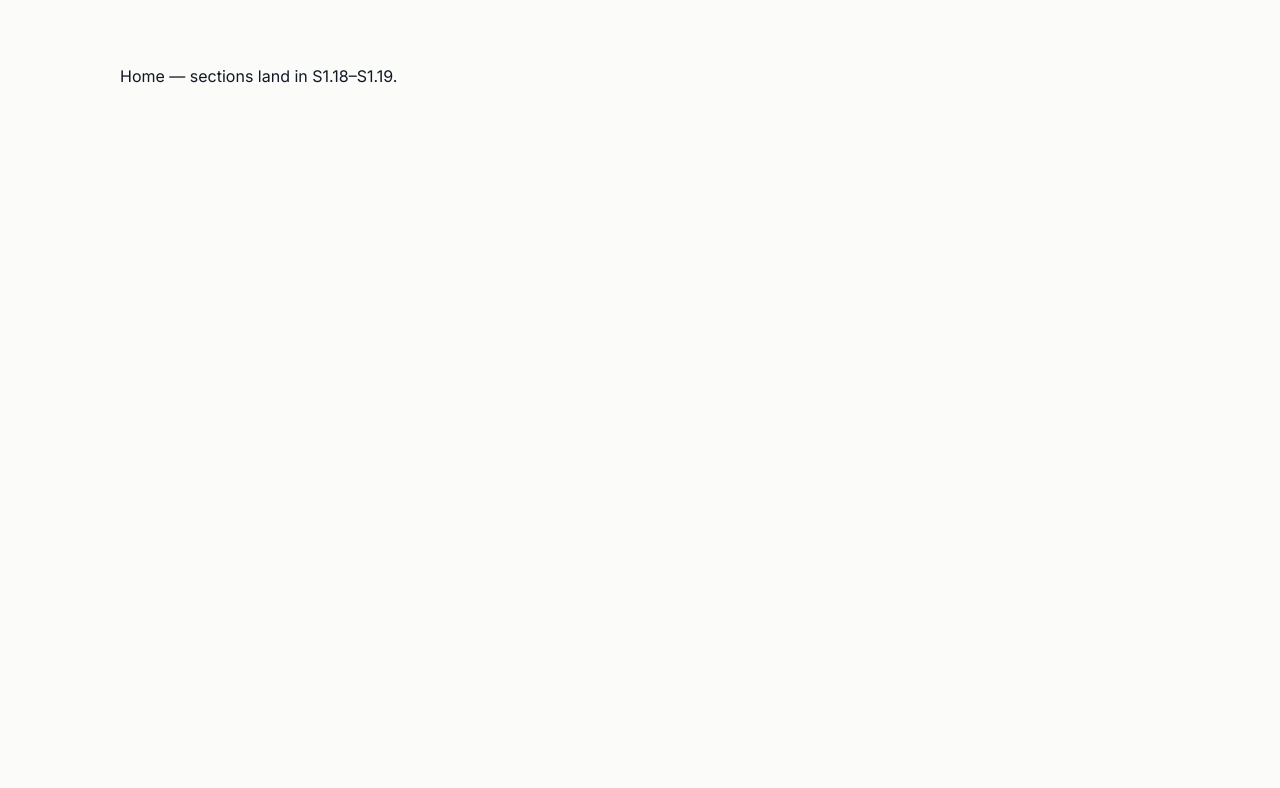
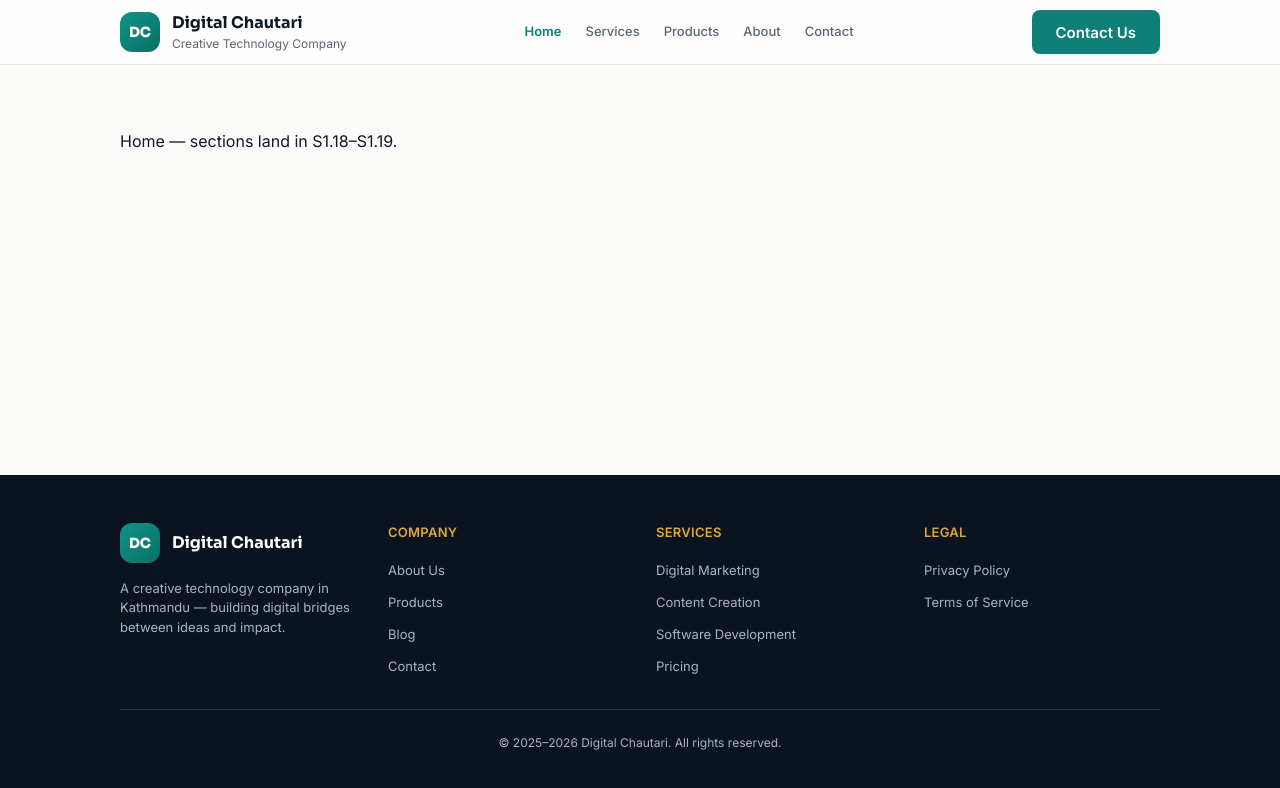
Before and after one commit to dhunganasaroj3/digital-chautari, a Next.js app: page / in a window 1280 px wide. Shown: the top 788 px of the page. Built offline with nearby package versions, Linux system fonts and the light colour scheme.

Commit message:
feat(layout): page transition, skip link, root chrome (S1.16)

```diff
--- a/app/globals.css
+++ b/app/globals.css
@@ -196,6 +196,21 @@
   }
 }
 
+/* Page transition — 0.45s fade + 8px rise on every route (killed by reduced-motion) */
+@keyframes page-enter {
+  from {
+    opacity: 0;
+    transform: translateY(8px);
+  }
+  to {
+    opacity: 1;
+    transform: none;
+  }
+}
+.page-enter {
+  animation: page-enter 0.45s ease both;
+}
+
 /* Hero background — mint → paper wash + radial glows top right (spec) */
 @utility hero-bg {
   background:
--- a/app/layout.tsx
+++ b/app/layout.tsx
@@ -1,5 +1,7 @@
 import type { Metadata } from "next";
 import { Sora, Inter } from "next/font/google";
+import { SiteHeader } from "@/components/layout/SiteHeader";
+import { SiteFooter } from "@/components/layout/SiteFooter";
 import "./globals.css";
 
 const sora = Sora({
@@ -17,14 +19,30 @@ const inter = Inter({
 });
 
 export const metadata: Metadata = {
-  title: "Digital Chautari",
-  description: "Creative technology company in Kathmandu, Nepal.",
+  title: {
+    default: "Digital Chautari — Creative Technology Company",
+    template: "%s — Digital Chautari",
+  },
+  description:
+    "Digital Chautari is a creative technology company in Kathmandu, Nepal — blending digital marketing, content creation, and health-tech software to turn ambitious ideas into measurable impact.",
 };
 
 export default function RootLayout({ children }: LayoutProps<"/">) {
   return (
-    <html lang="en" className={`${sora.variable} ${inter.variable} h-full antialiased`}>
-      <body className="flex min-h-full flex-col">{children}</body>
+    <html lang="en" className={`${sora.variable} ${inter.variable}`}>
+      <body className="flex min-h-screen flex-col">
+        <a
+          href="#main"
+          className="focus:rounded-btn focus:bg-action focus:text-on-action sr-only focus:not-sr-only focus:absolute focus:top-4 focus:left-4 focus:z-100 focus:px-4 focus:py-2"
+        >
+          Skip to content
+        </a>
+        <SiteHeader />
+        <main id="main" className="flex-1">
+          {children}
+        </main>
+        <SiteFooter />
+      </body>
     </html>
   );
 }
--- /dev/null
+++ b/app/template.tsx
@@ -0,0 +1,3 @@
+export default function Template({ children }: { children: React.ReactNode }) {
+  return <div className="page-enter">{children}</div>;
+}
```
